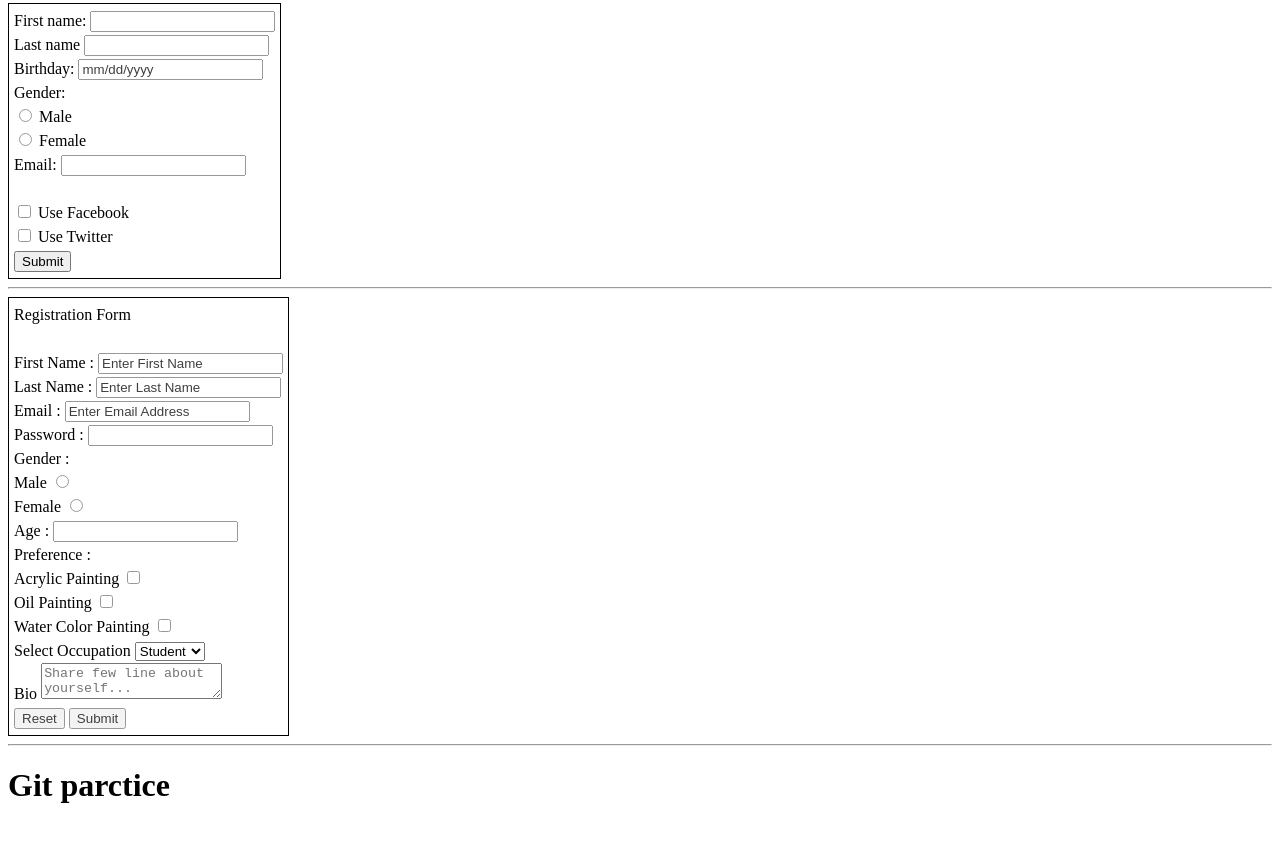
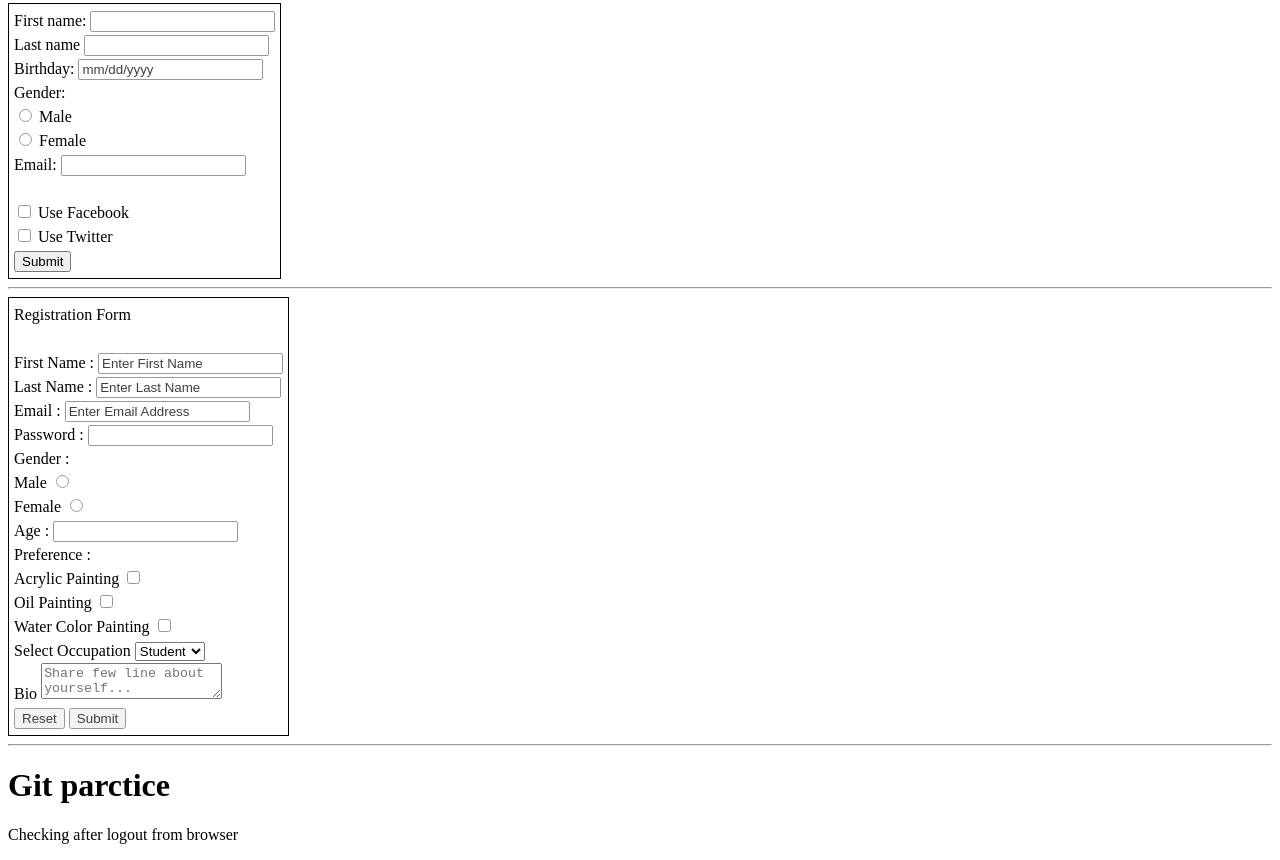
Before and after one commit to Alone-16/OST-Lab-html-project1, a plain HTML site: page index.html in a window 1280 px wide. Shown: the part 1785-2645 px from the top of the page. Before the commit the page ends 2611 px from the top, so only its background shows below. Drawn offline with Linux system fonts and the light colour scheme.

Commit message:
second commit

```diff
--- a/index.html
+++ b/index.html
@@ -341,5 +341,7 @@
 
     <h1>Git parctice</h1>
 
+    <p>Checking after logout from browser</p>
+
 </body>
 </html>
```
